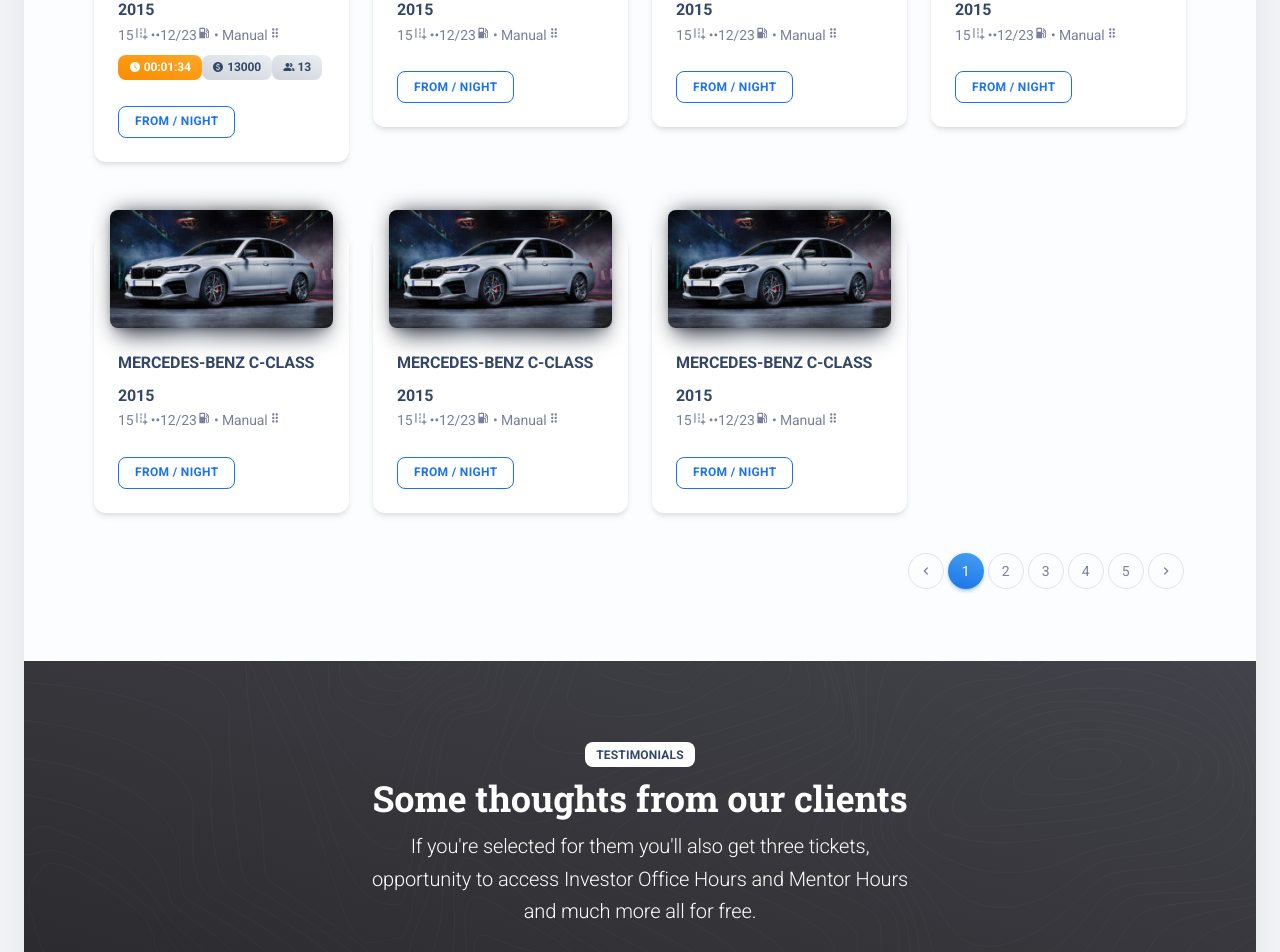
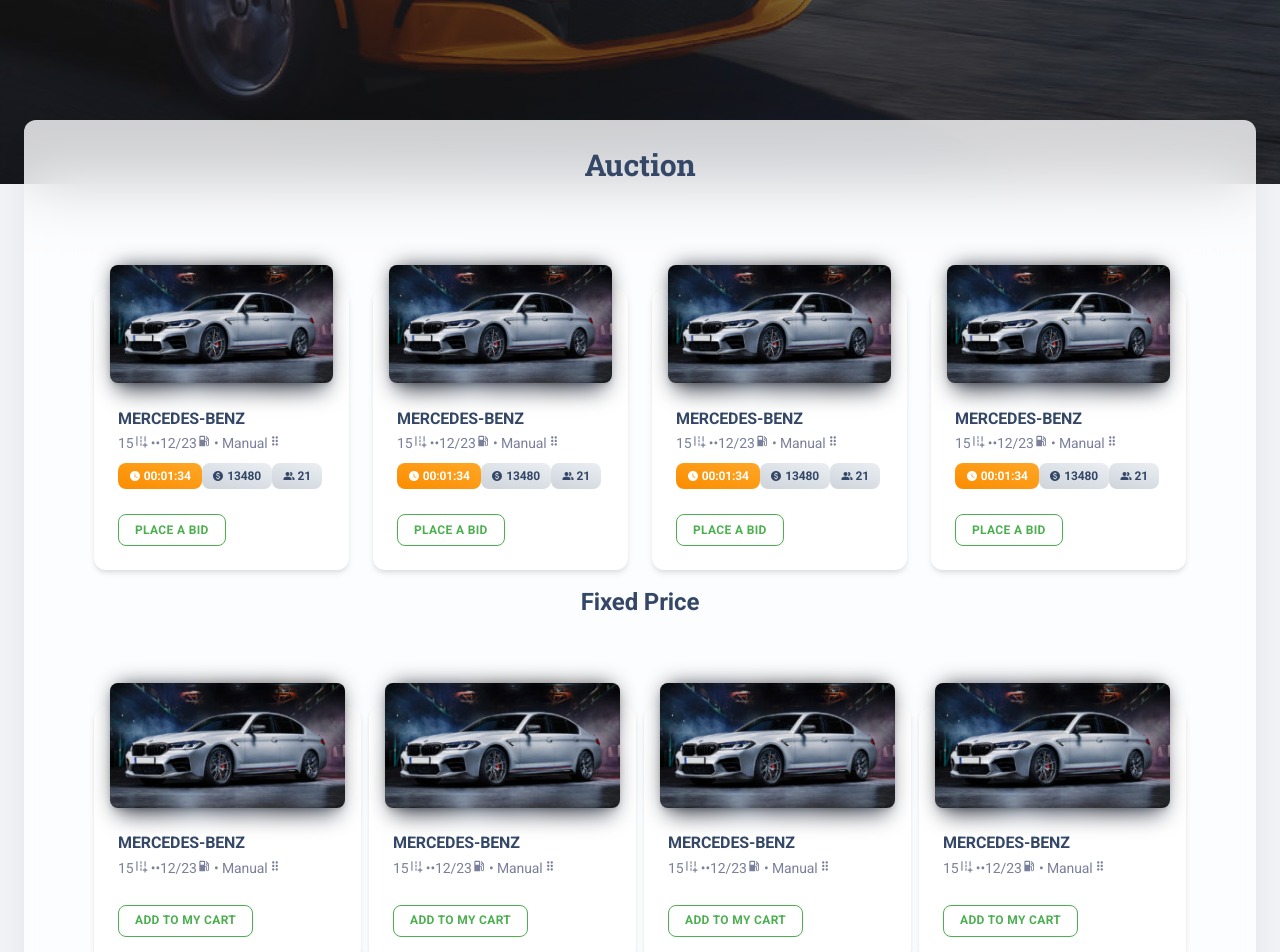
Before and after one commit to CrazyPassion218/Car_Auction_MERN, a React (Create React App) app in the folder client/: page /pages/landing-pages/rental in a window 1280 px wide. Shown: the part 600-1552 px from the top of the page. Built offline with nearby package versions, Linux system fonts and the light colour scheme.

Commit message:
update landing page: hero size & logo

```diff
--- a/client/src/pages/LandingPages/Rental/index.js
+++ b/client/src/pages/LandingPages/Rental/index.js
@@ -40,6 +40,7 @@
 import bgImage from "assets/images/motors.stylemixthemes.com/slider2.jpg";
 
 function Rental() {
+  const brand = <span style={{fontSize: "2.5rem", color: "#9595f7"}}>iAuto</span>;
   return (
     <>
       <DefaultNavbar
@@ -52,9 +53,10 @@
         }}
         transparent
         light
+        brand={brand}
       />
       <MKBox
-        minHeight="50vh"
+        minHeight="98vh"
         width="100%"
         sx={{
           backgroundImage: ({ functions: { linearGradient, rgba }, palette: { gradients } }) =>
@@ -76,23 +78,7 @@
             lg={8}
             justifyContent="center"
             sx={{ mx: "auto", textAlign: "center" }}
-          >
-            <MKTypography
-              variant="h2"
-              color="white"
-              sx={({ breakpoints, typography: { size } }) => ({
-                [breakpoints.down("md")]: {
-                  fontSize: size["3xl"],
-                },
-              })}
-            >
-              Book your next trip
-            </MKTypography>
-            <MKTypography variant="body1" color="white" mt={1}>
-              The time is now for it be okay to be great. People in this world shun people for being
-              nice.
-            </MKTypography>
-          </Grid>
+          />
         </Container>
       </MKBox>
       <Card
--- a/client/src/pages/LandingPages/Rental/sections/Places.js
+++ b/client/src/pages/LandingPages/Rental/sections/Places.js
@@ -13,6 +13,7 @@
 * The above copyright notice and this permission notice shall be included in all copies or substantial portions of the Software.
 */
 
+
 // @mui material components
 import Container from "@mui/material/Container";
 import Grid from "@mui/material/Grid";
@@ -26,31 +27,159 @@
 
 import vehicle1 from "assets/images/motors.stylemixthemes.com/01-6-255x135.jpg";
 
+import {useEffect, useState, useRef} from "react";
+
+// Images
+import bg1 from "assets/images/bg.jpg";
+import bg2 from "assets/images/examples/content-1.jpg";
+import bg3 from "assets/images/examples/content-2.jpg";
+import bg4 from "assets/images/examples/content-3.jpg";
+import bg5 from "assets/images/examples/content-4.jpg";
+import bg6 from "assets/images/examples/content-5.jpg";
+import MKTypography from "../../../../components/MKTypography";
+import MKBadge from "../../../../components/MKBadge";
+import VehicleAuctionCard from "../../../../components/VehicleCards/VehicleAuctionCard";
 import VehicleCard from "../../../../components/VehicleCards/VehicleCard";
-import VehicleAuctionCard from "../../../../components/VehicleCards/VehicleAuctionCard";
 
-function Places() {
+function useInterval(callback, delay) {
+  const savedCallback = useRef();
+
+  // Remember the latest callback.
+  useEffect(() => {
+    savedCallback.current = callback;
+  }, [callback]);
+
+  // Set up the interval.
+  useEffect(() => {
+    const id = setInterval(() => {
+      savedCallback.current();
+    }, delay);
+    return () => clearInterval(id);
+  }, [delay]);
+}
+const timeNow = Date.now();
+const Places = () => {
   const actionProps = {
     type: "internal",
     route: "/pages/landing-pages/rental",
-    color: "info",
-    label: "from / night",
+    color: "success",
+    label: "place a bid",
+  };
+  const actionProps1 = {
+    type: "internal",
+    route: "/pages/landing-pages/rental",
+    color: "success",
+    label: "add to my cart",
   };
 
+  const [auctionPrice, setAuctionPrice] = useState(13000);
+  const [auctionPeople, setAuctionPeople] = useState(15);
+
+  useInterval(() => {
+    if(Date.now() <= timeNow + 100000){
+      setAuctionPrice(auctionPrice + 80);
+      setAuctionPeople(auctionPeople + 1);
+    }
+  }, 1000);
+
   return (
-    <MKBox component="section" py={3}>
+    <>
+      <MKBox component="section" py={1} className={"margin"}>
         <Container>
+          <Grid
+            container
+            item
+            xs={8}
+            flexDirection="column"
+            alignItems="center"
+            mx="auto"
+            textAlign="left"
+            mb={6}
+          >
+            <MKTypography variant="h3" mb={1}>
+              Auction
+            </MKTypography>
+          </Grid>
           <Grid container spacing={3} sx={{ mt: 3 }}>
             <Grid item xs={12} md={6} lg={3}>
               <MKBox mt={3}>
                 <VehicleAuctionCard
                   image={vehicle1}
-                title="MERCEDES-BENZ C-CLASS 2015"
+                  title="MERCEDES-BENZ"
                   vehicleInfo={{ miles: 15, fuel: "12/23", transmission: "Manual" }}
-                timeData={{timeStart: Date.now(), timeDuration: 100000}}
-                topBidPrice={13000}
-                allBidCount={13}
+                  timeData={{timeStart: timeNow, timeDuration: 100000}}
+                  topBidPrice={auctionPrice}
+                  allBidCount={auctionPeople}
                   action={actionProps}
+                />
+              </MKBox>
+            </Grid>
+            <Grid item xs={12} md={6} lg={3}>
+              <MKBox mt={3}>
+                <VehicleAuctionCard
+                  image={vehicle1}
+                  title="MERCEDES-BENZ"
+                  vehicleInfo={{ miles: 15, fuel: "12/23", transmission: "Manual" }}
+                  timeData={{timeStart: timeNow, timeDuration: 100000}}
+                  topBidPrice={auctionPrice}
+                  allBidCount={auctionPeople}
+                  action={actionProps}
+                />
+              </MKBox>
+            </Grid>
+            <Grid item xs={12} md={6} lg={3}>
+              <MKBox mt={3}>
+                <VehicleAuctionCard
+                  image={vehicle1}
+                  title="MERCEDES-BENZ"
+                  vehicleInfo={{ miles: 15, fuel: "12/23", transmission: "Manual" }}
+                  timeData={{timeStart: timeNow, timeDuration: 100000}}
+                  topBidPrice={auctionPrice}
+                  allBidCount={auctionPeople}
+                  action={actionProps}
+                />
+              </MKBox>
+            </Grid>
+            <Grid item xs={12} md={6} lg={3}>
+              <MKBox mt={3}>
+                <VehicleAuctionCard
+                  image={vehicle1}
+                  title="MERCEDES-BENZ"
+                  vehicleInfo={{ miles: 15, fuel: "12/23", transmission: "Manual" }}
+                  timeData={{timeStart: timeNow, timeDuration: 100000}}
+                  topBidPrice={auctionPrice}
+                  allBidCount={auctionPeople}
+                  action={actionProps}
+                />
+              </MKBox>
+            </Grid>
+          </Grid>
+        </Container>
+      </MKBox>
+      <MKBox component="section" py={1}>
+        <Container>
+          <Grid
+            container
+            item
+            xs={8}
+            flexDirection="column"
+            alignItems="center"
+            mx="auto"
+            textAlign="left"
+            mb={6}
+          >
+            <MKTypography variant="h4" mb={1}>
+              Fixed Price
+            </MKTypography>
+          </Grid>
+          <Grid container spacing={1} sx={{ mt: 3 }}>
+            <Grid item xs={12} md={6} lg={3}>
+              <MKBox mt={3}>
+                <VehicleCard
+                  image={vehicle1}
+                  title="MERCEDES-BENZ"
+                  vehicleInfo={{ miles: 15, fuel: "12/23", transmission: "Manual" }}
+                  action={actionProps1}
                 />
               </MKBox>
             </Grid>
@@ -58,9 +187,9 @@
               <MKBox mt={3}>
                 <VehicleCard
                   image={vehicle1}
-                title="MERCEDES-BENZ C-CLASS 2015"
+                  title="MERCEDES-BENZ"
                   vehicleInfo={{ miles: 15, fuel: "12/23", transmission: "Manual" }}
-                action={actionProps}
+                  action={actionProps1}
                 />
               </MKBox>
             </Grid>
@@ -68,9 +197,9 @@
               <MKBox mt={3}>
                 <VehicleCard
                   image={vehicle1}
-                title="MERCEDES-BENZ C-CLASS 2015"
+                  title="MERCEDES-BENZ"
                   vehicleInfo={{ miles: 15, fuel: "12/23", transmission: "Manual" }}
-                action={actionProps}
+                  action={actionProps1}
                 />
               </MKBox>
             </Grid>
@@ -78,64 +207,16 @@
               <MKBox mt={3}>
                 <VehicleCard
                   image={vehicle1}
-                title="MERCEDES-BENZ C-CLASS 2015"
+                  title="MERCEDES-BENZ"
                   vehicleInfo={{ miles: 15, fuel: "12/23", transmission: "Manual" }}
-                action={actionProps}
+                  action={actionProps1}
                 />
               </MKBox>
             </Grid>
           </Grid>
-        <Grid container spacing={3} sx={{ mt: 3 }}>
-          <Grid item xs={12} md={6} lg={3}>
-            <MKBox mt={3}>
-              <VehicleCard
-                image={vehicle1}
-                title="MERCEDES-BENZ C-CLASS 2015"
-                vehicleInfo={{ miles: 15, fuel: "12/23", transmission: "Manual" }}
-                action={actionProps}
-              />
-            </MKBox>
-          </Grid>
-          <Grid item xs={12} md={6} lg={3}>
-            <MKBox mt={3}>
-              <VehicleCard
-                image={vehicle1}
-                title="MERCEDES-BENZ C-CLASS 2015"
-                vehicleInfo={{ miles: 15, fuel: "12/23", transmission: "Manual" }}
-                action={actionProps}
-              />
-            </MKBox>
-          </Grid>
-          <Grid item xs={12} md={6} lg={3}>
-            <MKBox mt={3}>
-              <VehicleCard
-                image={vehicle1}
-                title="MERCEDES-BENZ C-CLASS 2015"
-                vehicleInfo={{ miles: 15, fuel: "12/23", transmission: "Manual" }}
-                action={actionProps}
-              />
-            </MKBox>
-          </Grid>
-        </Grid>
-        <MKBox mt={5}>
-          <MKPagination>
-            <MKPagination item>
-              <Icon>keyboard_arrow_left</Icon>
-            </MKPagination>
-            <MKPagination item active>
-              1
-            </MKPagination>
-            <MKPagination item>2</MKPagination>
-            <MKPagination item>3</MKPagination>
-            <MKPagination item>4</MKPagination>
-            <MKPagination item>5</MKPagination>
-            <MKPagination item>
-              <Icon>keyboard_arrow_right</Icon>
-            </MKPagination>
-          </MKPagination>
-        </MKBox>
         </Container>
       </MKBox>
+    </>
   );
 }
 
```
Lines whose indentation alone changed are shown as unchanged.
